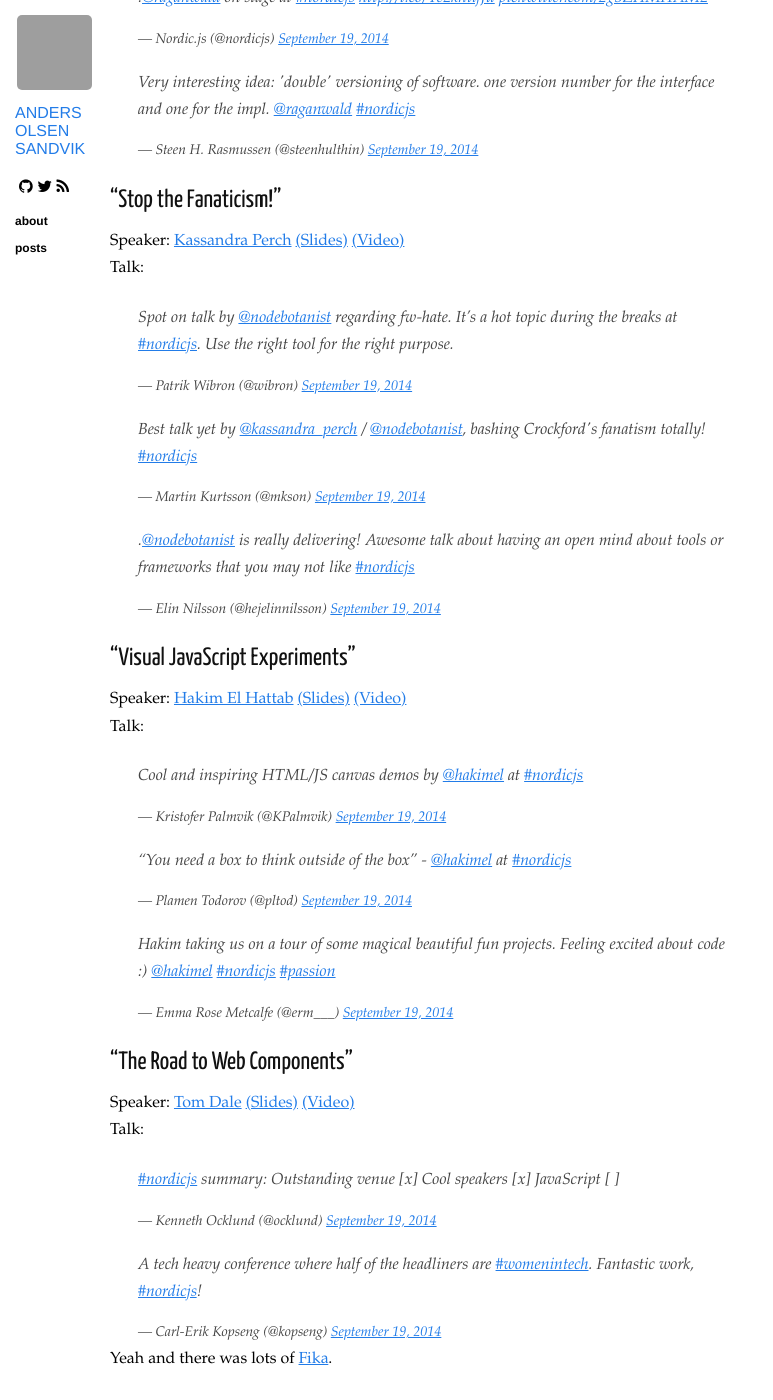
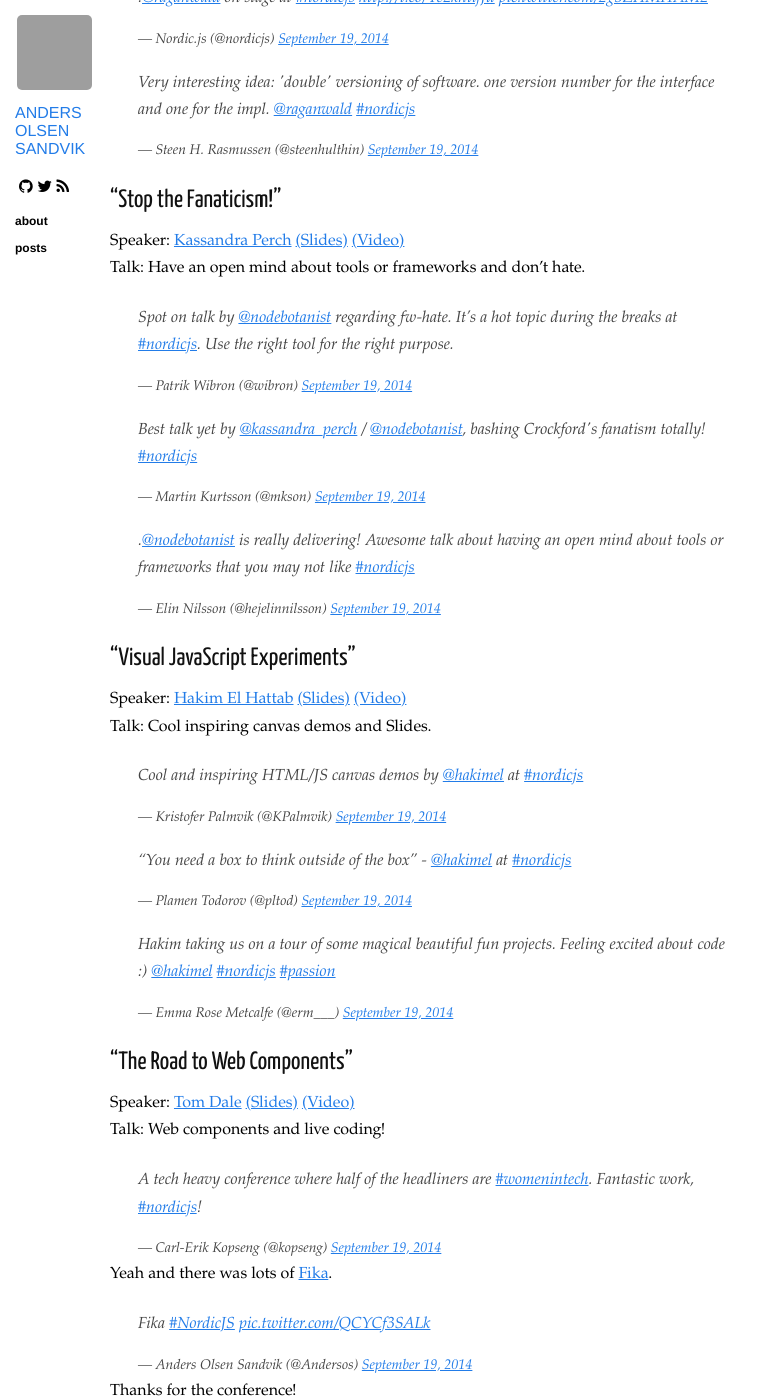
Before and after one commit to Andersos/andersos.net, a Jekyll site: the page built from _posts/2014-09-19-NordicJS-2014.markdown, in a window 1280 px wide and 1400 px high, scrolled down 6657 px. Shown: the whole window, without its empty margins (0-773 px from the left). Built offline with Jekyll 4.4.1, drawn with Linux system fonts in a browser that asks for light colours; nearby versions of some CDN libraries; Markdown is read by kramdown in place of the engine named in the settings; comment, search, counter and statistics services are not loaded; some of the changed text lies outside the part shown; grey boxes are pictures that could not be loaded.

Commit message:
Update some text

```diff
--- a/_posts/2014-09-19-NordicJS-2014.markdown
+++ b/_posts/2014-09-19-NordicJS-2014.markdown
@@ -97,7 +97,7 @@
 Speaker: [Caroline Drucker](https://twitter.com/Bougie)
 [(Slides)]()
 [(Video)]()
-Talks: Feminism.
+Talks: Privilege and equality.
 <blockquote class="twitter-tweet" lang="en"><p>Excellent talk by Caroline Drucker on privilege and equality from a women-in-tech perspektive! <a href="https://twitter.com/Bougie">@bougie</a> <a href="https://twitter.com/hashtag/nordicjs?src=hash">#nordicjs</a> <a href="http://t.co/6YLqDH8JDU">pic.twitter.com/6YLqDH8JDU</a></p>&mdash; Johanna Gustafsson (@mittistormen) <a href="https://twitter.com/mittistormen/status/512613081017774080">September 18, 2014</a></blockquote>
 <blockquote class="twitter-tweet" lang="en"><p>Question company culture, or you&#39;ll miss out on diversity. <a href="https://twitter.com/Bougie">@Bougie</a> <a href="https://twitter.com/hashtag/nordicjs?src=hash">#nordicjs</a> <a href="https://twitter.com/hashtag/techfeminism?src=hash">#techfeminism</a></p>&mdash; Emil Wall (@erif89) <a href="https://twitter.com/erif89/status/512616411915890689">September 18, 2014</a></blockquote>
 
@@ -176,7 +176,7 @@
 Speaker: [Kassandra Perch](https://twitter.com/nodebotanist)
 [(Slides)](http://slides.com/kperch/stop-the-fanaticism-nordicjs#/)
 [(Video)]()
-Talk:
+Talk: Have an open mind about tools or frameworks and don't hate.
 <blockquote class="twitter-tweet" lang="en"><p>Spot on talk by <a href="https://twitter.com/nodebotanist">@nodebotanist</a> regarding fw-hate. It’s a hot topic during the breaks at <a href="https://twitter.com/hashtag/nordicjs?src=hash">#nordicjs</a>. Use the right tool for the right purpose.</p>&mdash; Patrik Wibron (@wibron) <a href="https://twitter.com/wibron/status/512958098726588416">September 19, 2014</a></blockquote>
 <blockquote class="twitter-tweet" lang="en"><p>Best talk yet by <a href="https://twitter.com/kassandra_perch">@kassandra_perch</a> / <a href="https://twitter.com/nodebotanist">@nodebotanist</a>, bashing Crockford&#39;s fanatism totally! <a href="https://twitter.com/hashtag/nordicjs?src=hash">#nordicjs</a></p>&mdash; Martin Kurtsson (@mkson) <a href="https://twitter.com/mkson/status/512955597684490240">September 19, 2014</a></blockquote>
 <blockquote class="twitter-tweet" lang="en"><p>.<a href="https://twitter.com/nodebotanist">@nodebotanist</a> is really delivering! Awesome talk about having an open mind about tools or frameworks that you may not like <a href="https://twitter.com/hashtag/nordicjs?src=hash">#nordicjs</a></p>&mdash; Elin Nilsson (@hejelinnilsson) <a href="https://twitter.com/hejelinnilsson/status/512957131025551360">September 19, 2014</a></blockquote>
@@ -185,7 +185,7 @@
 Speaker: [Hakim El Hattab](https://twitter.com/hakimel)
 [(Slides)](http://slides.com/hakim/nordic-js#/)
 [(Video)]()
-Talk:
+Talk: Cool inspiring canvas demos and Slides.
 <blockquote class="twitter-tweet" lang="en"><p>Cool and inspiring HTML/JS canvas demos by <a href="https://twitter.com/hakimel">@hakimel</a> at <a href="https://twitter.com/hashtag/nordicjs?src=hash">#nordicjs</a></p>&mdash; Kristofer Palmvik (@KPalmvik) <a href="https://twitter.com/KPalmvik/status/512967186617761792">September 19, 2014</a></blockquote>
 <blockquote class="twitter-tweet" lang="en"><p>“You need a box to think outside of the box” - <a href="https://twitter.com/hakimel">@hakimel</a> at <a href="https://twitter.com/hashtag/nordicjs?src=hash">#nordicjs</a></p>&mdash; Plamen Todorov (@pltod) <a href="https://twitter.com/pltod/status/512968675994132480">September 19, 2014</a></blockquote>
 <blockquote class="twitter-tweet" lang="en"><p>Hakim taking us on a tour of some magical beautiful fun projects. Feeling excited about code :) <a href="https://twitter.com/hakimel">@hakimel</a> <a href="https://twitter.com/hashtag/nordicjs?src=hash">#nordicjs</a> <a href="https://twitter.com/hashtag/passion?src=hash">#passion</a></p>&mdash; Emma Rose Metcalfe (@erm___) <a href="https://twitter.com/erm___/status/512969577756491776">September 19, 2014</a></blockquote>
@@ -194,9 +194,8 @@
 Speaker: [Tom Dale](https://twitter.com/tomdale)
 [(Slides)]()
 [(Video)]()
-Talk:
+Talk: Web components and live coding!
 
-<blockquote class="twitter-tweet" lang="en"><p><a href="https://twitter.com/hashtag/nordicjs?src=hash">#nordicjs</a> summary:&#10;Outstanding venue [x]&#10;Cool speakers [x]&#10;JavaScript [ ]</p>&mdash; Kenneth Ocklund (@ocklund) <a href="https://twitter.com/ocklund/status/512960389727137792">September 19, 2014</a></blockquote>
 <blockquote class="twitter-tweet" lang="en"><p>A tech heavy conference where half of the headliners are <a href="https://twitter.com/hashtag/womenintech?src=hash">#womenintech</a>. Fantastic work, <a href="https://twitter.com/hashtag/nordicjs?src=hash">#nordicjs</a>!</p>&mdash; Carl-Erik Kopseng (@kopseng) <a href="https://twitter.com/kopseng/status/512974763191730177">September 19, 2014</a></blockquote>
 
 Yeah and there was lots of <a href="http://en.wikipedia.org/wiki/Fika_(coffee_break)">Fika</a>.
```
Also changed, not shown: other parts of _posts/2014-09-19-NordicJS-2014.markdown (+2 -2 lines).
